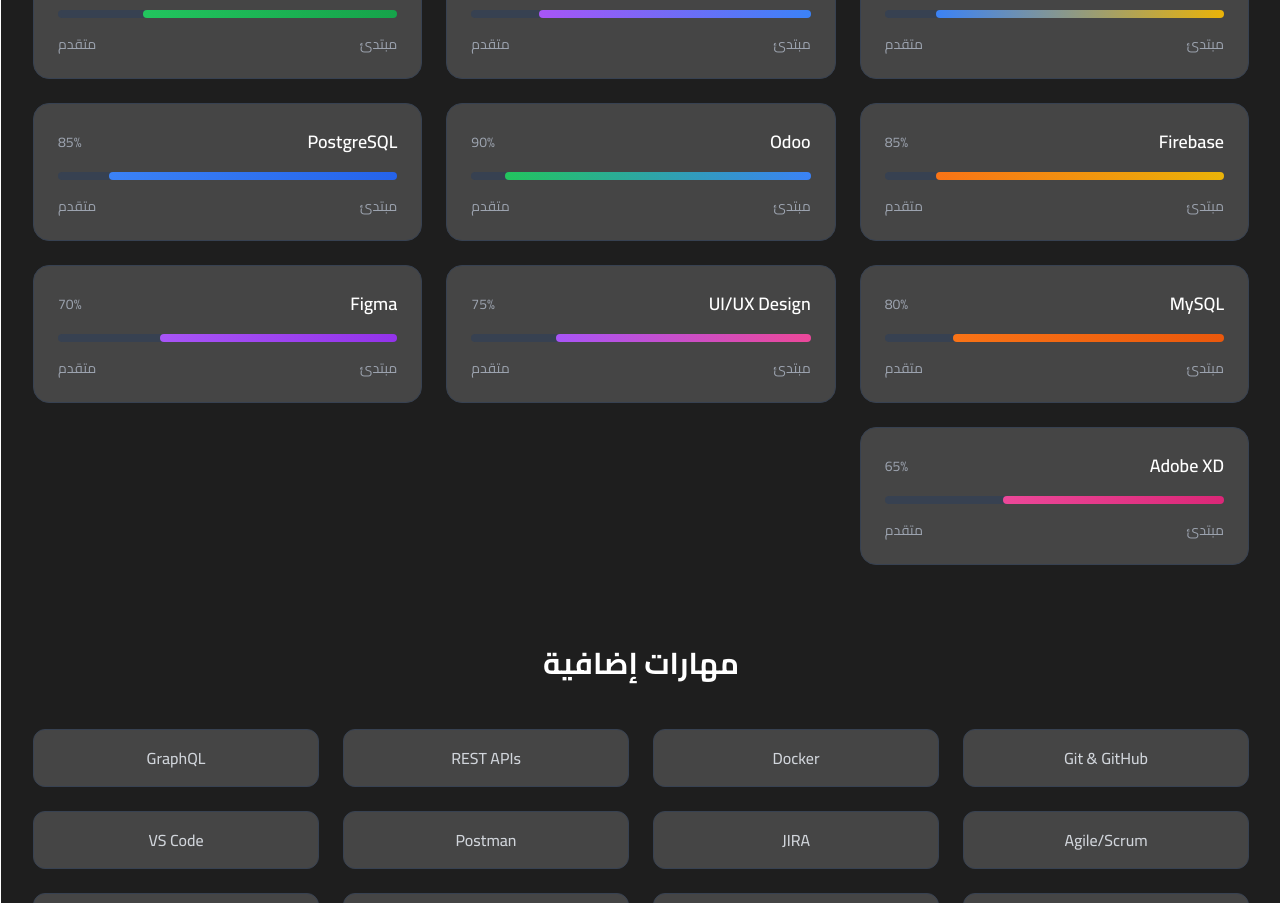
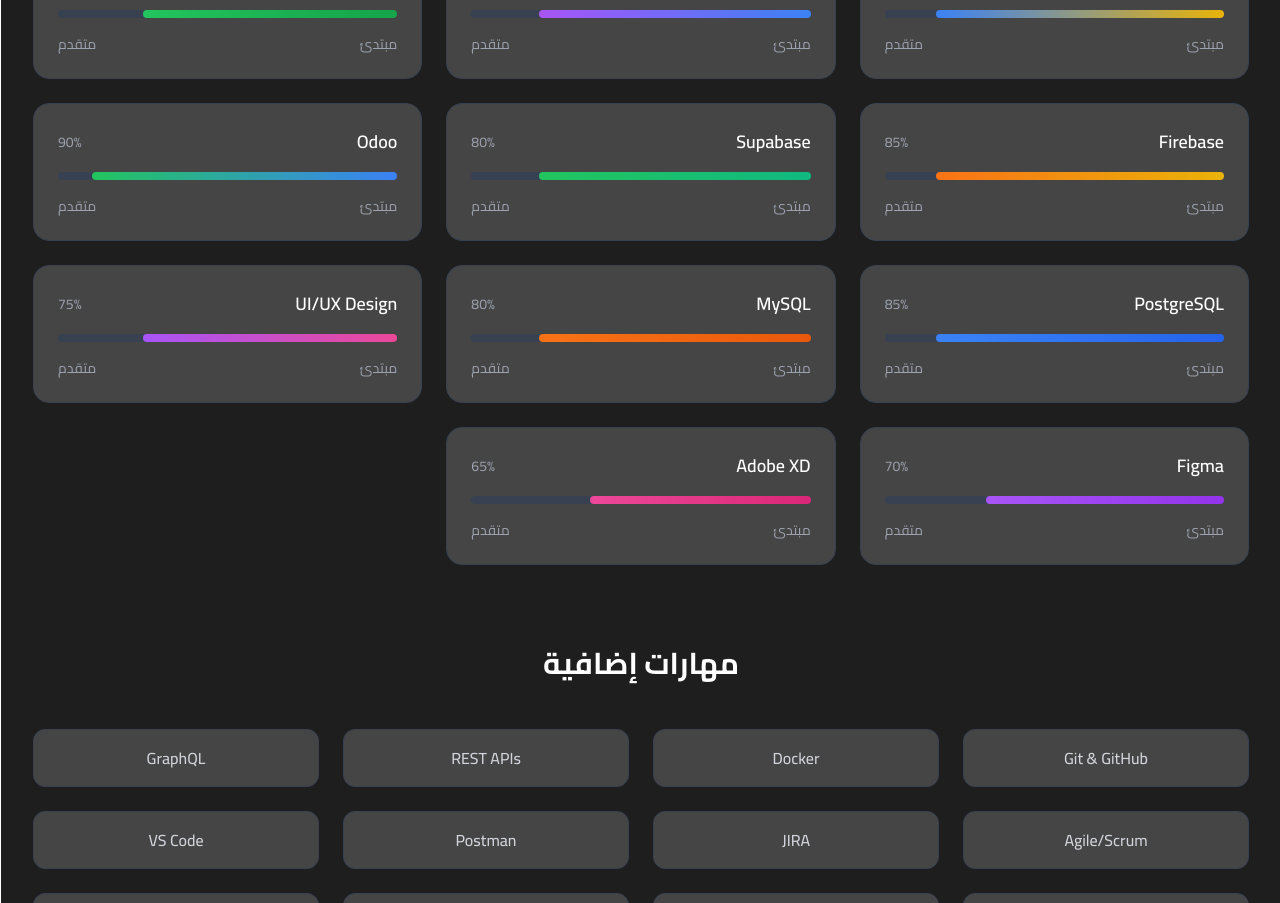
Before and after one commit to oooomar896/cv_omar, a React (Create React App) app: page / in a window 1280 px wide. Shown: the part 2640-3543 px from the top of the page. Built offline with nearby package versions, Linux system fonts and the light colour scheme; the HTML template or start-up script is replaced by a standard one.

Commit message:
feat: إضافة Supabase بجانب Firebase في قسم المهارات

```diff
--- a/src/components/Skills.js
+++ b/src/components/Skills.js
@@ -33,6 +33,7 @@ const Skills = () => {
       { name: 'PHP', level: 80, color: 'from-purple-500 to-blue-500' },
       { name: 'Node.js', level: 75, color: 'from-green-500 to-green-600' },
       { name: 'Firebase', level: 85, color: 'from-orange-500 to-yellow-500' },
+      { name: 'Supabase', level: 80, color: 'from-green-500 to-emerald-500' },
     ],
     erp: [
       { name: 'Odoo', level: 90, color: 'from-green-500 to-blue-500' },
```
